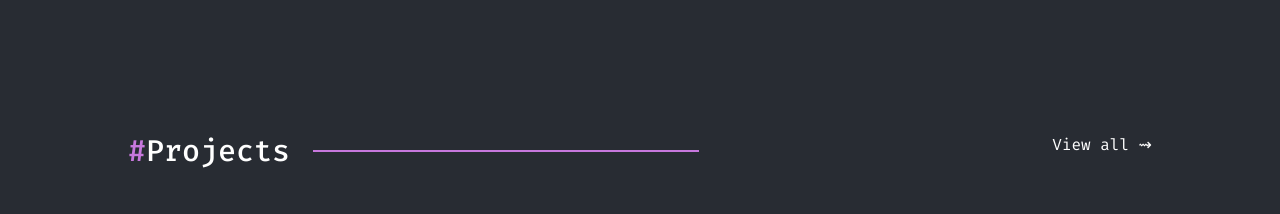
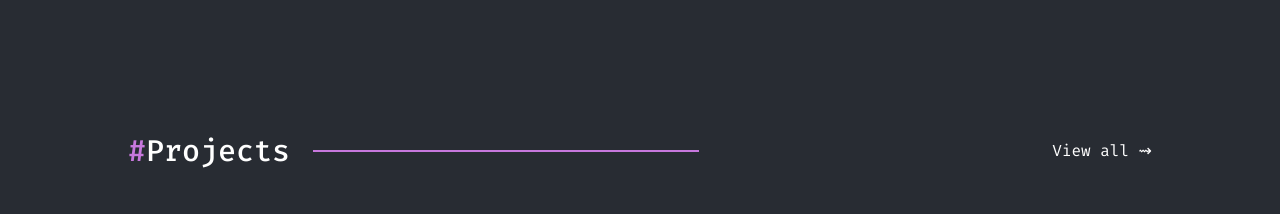
Before and after one commit to 081dikeh/MyPortfolio, a React (Vite) app: page / in a window 1280 px wide. Shown: the part 820-1034 px from the top of the page. Built offline with nearby package versions, Linux system fonts and the light colour scheme.

Commit message:
corrections

```diff
--- a/src/components/Projects.tsx
+++ b/src/components/Projects.tsx
@@ -5,9 +5,9 @@
 export default function Projects() {
     return (
         <section className="font-fira mt-24 mb-24">
-            <div className="flex justify-between mb-12">
+            <div className="flex justify-between items-center mb-12">
                 <h2 className="text-3xl text-white flex items-center font-[500]"><span className="text-brand-700">#</span>Projects <span className="ring-1 ring-brand-700 w-0 md:w-96 h-[0px] inline-block ml-6"></span></h2>
-                <Link to="/projects" className="text-base text-white">View all &#8669;</Link>
+                <Link to="/projects" className="text-base text-white ">View all &#8669;</Link>
             </div>
 
             <div className="grid grid-cols-1 md:grid-cols-2 lg:grid-cols-3 gap-6 font-fira">
```
